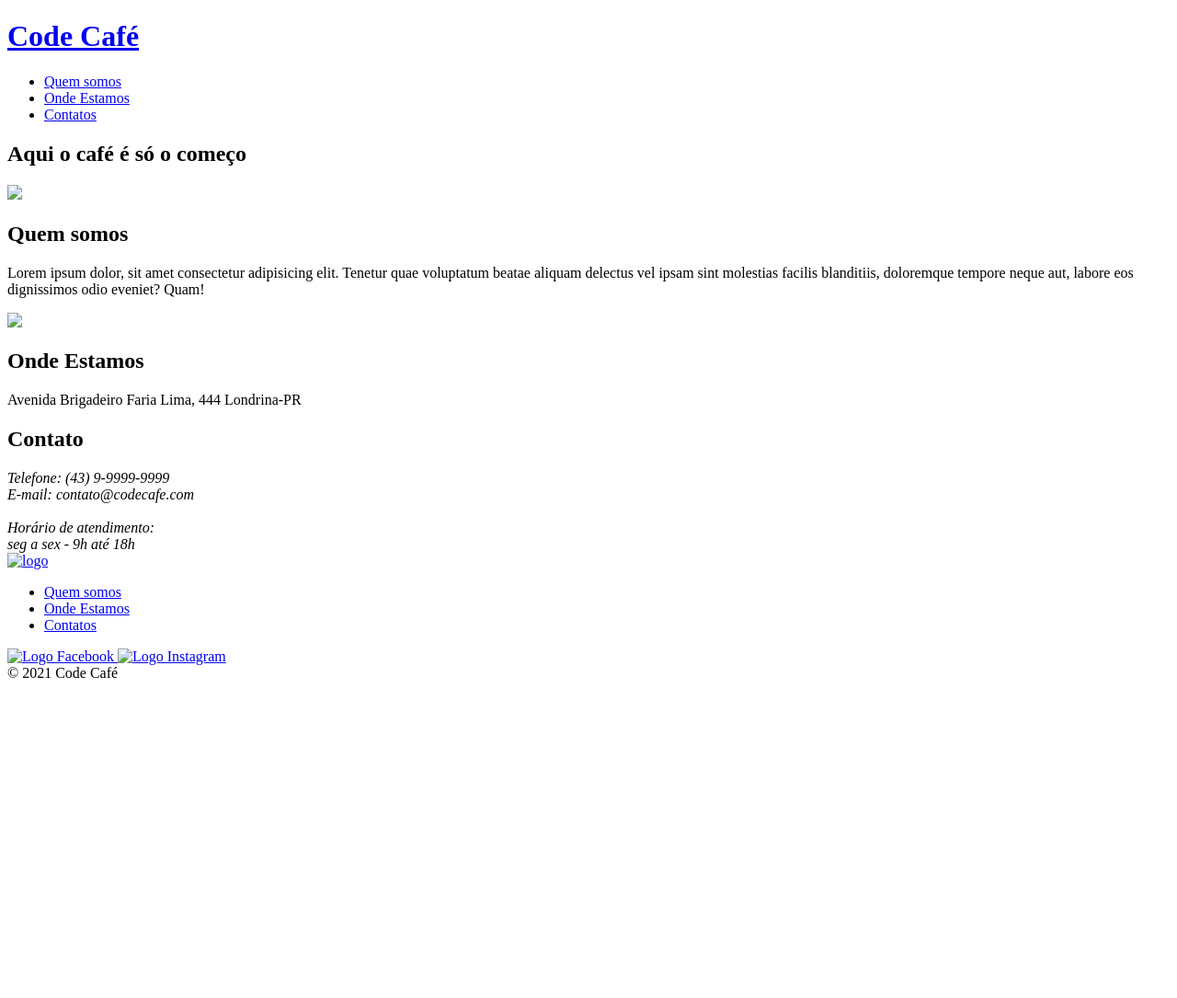
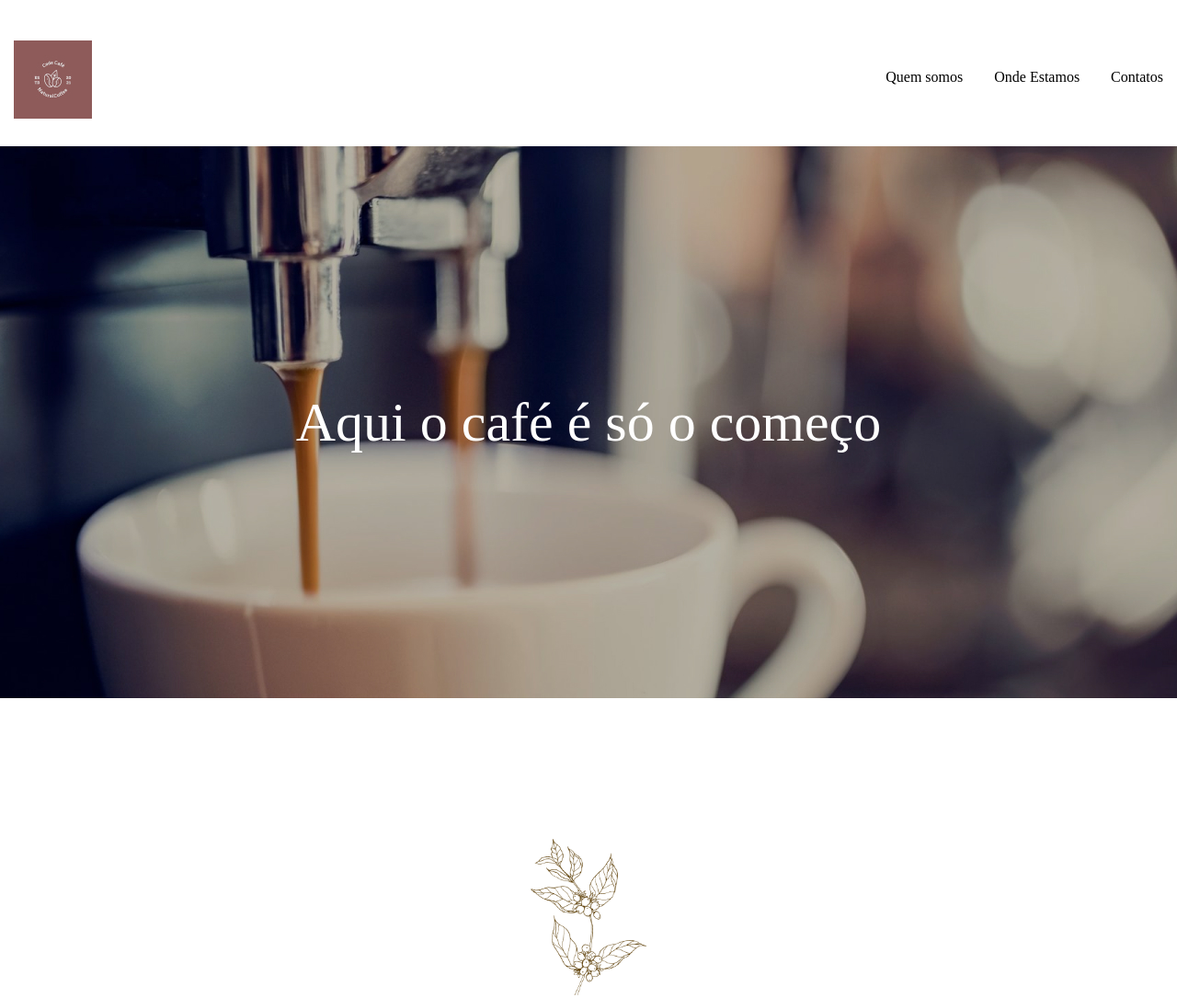
Before and after one commit to Paulo-Juliani/code-cafe, a plain HTML site: page index.html in a window 1280 px wide. Shown: the top 1085 px of the page at 92% size. Before the commit the page ends 800 px from the top, so only its background shows below. Drawn offline with Linux system fonts and the light colour scheme; the site is published under a folder, as on GitHub Pages, so addresses that start at the root find nothing; a web font is replaced by a local one.

Commit message:
Corrigido href

```diff
--- a/index.html
+++ b/index.html
@@ -4,10 +4,10 @@
     <meta charset="UTF-8">
     <meta http-equiv="X-UA-Compatible" content="IE=edge">
     <meta name="viewport" content="width=device-width, initial-scale=1.0">
-    <link rel="shortcut icon" href="/src/images/favicon.ico" type="image/x-icon">
-    <link rel="stylesheet" href="/src/css/reset.css">
-    <link rel="stylesheet" href="/src/css/style.css">
-    <link rel="stylesheet" href="/src/css/responsive.css">
+    <link rel="shortcut icon" href="src/images/favicon.ico" type="image/x-icon">
+    <link rel="stylesheet" href="src/css/reset.css">
+    <link rel="stylesheet" href="src/css/style.css">
+    <link rel="stylesheet" href="src/css/responsive.css">
     <meta name="description" content="Cafeteria Especializada em cafés Gourmet de alta qualidade">
     <title>Code Café</title>
 </head>
@@ -34,7 +34,7 @@
 
         <section class="secao-com-texto" id="quem-somos">
             <header>
-                <img src="/src/images/logo-secoes.png">
+                <img src="src/images/logo-secoes.png">
                 <h2>Quem somos</h2>
                 <p>Lorem ipsum dolor, sit amet consectetur adipisicing elit. Tenetur quae voluptatum beatae aliquam delectus vel ipsam sint molestias facilis blanditiis, doloremque tempore neque aut, labore eos dignissimos odio eveniet? Quam!</p>
             </header>
@@ -49,7 +49,7 @@
 
         <section class="secao-com-texto onde-estamos" id="onde-estamos" >
             <header>
-                <img src="/src/images/logo-secoes.png">
+                <img src="src/images/logo-secoes.png">
                 <h2>Onde Estamos</h2>
                 <p>
                     Avenida Brigadeiro Faria Lima, 444
@@ -75,7 +75,7 @@
 
     <footer class="rodape">
         <a href="index.html" class="logo">
-            <img src="/src/images/logo.jpg" alt="logo">
+            <img src="src/images/logo.jpg" alt="logo">
         </a>
 
         <ul>
@@ -87,10 +87,10 @@
         <div class="conteudo-de-baixo">
             <div class="redes-sociais">
                 <a href="#" target="blank">
-                    <img class="facebook" title="Logo Facebook" alt="Logo Facebook" src="/src/images/face.png">
+                    <img class="facebook" title="Logo Facebook" alt="Logo Facebook" src="src/images/face.png">
                 </a>
                 <a href="#" target="blank">
-                    <img class="instagram" title="Logo Instagram" alt="Logo Instagram" src="/src/images/insta.png">
+                    <img class="instagram" title="Logo Instagram" alt="Logo Instagram" src="src/images/insta.png">
                 </a>
             </div>
             <div class="copyright"> © 2021 Code Café</div>
```
